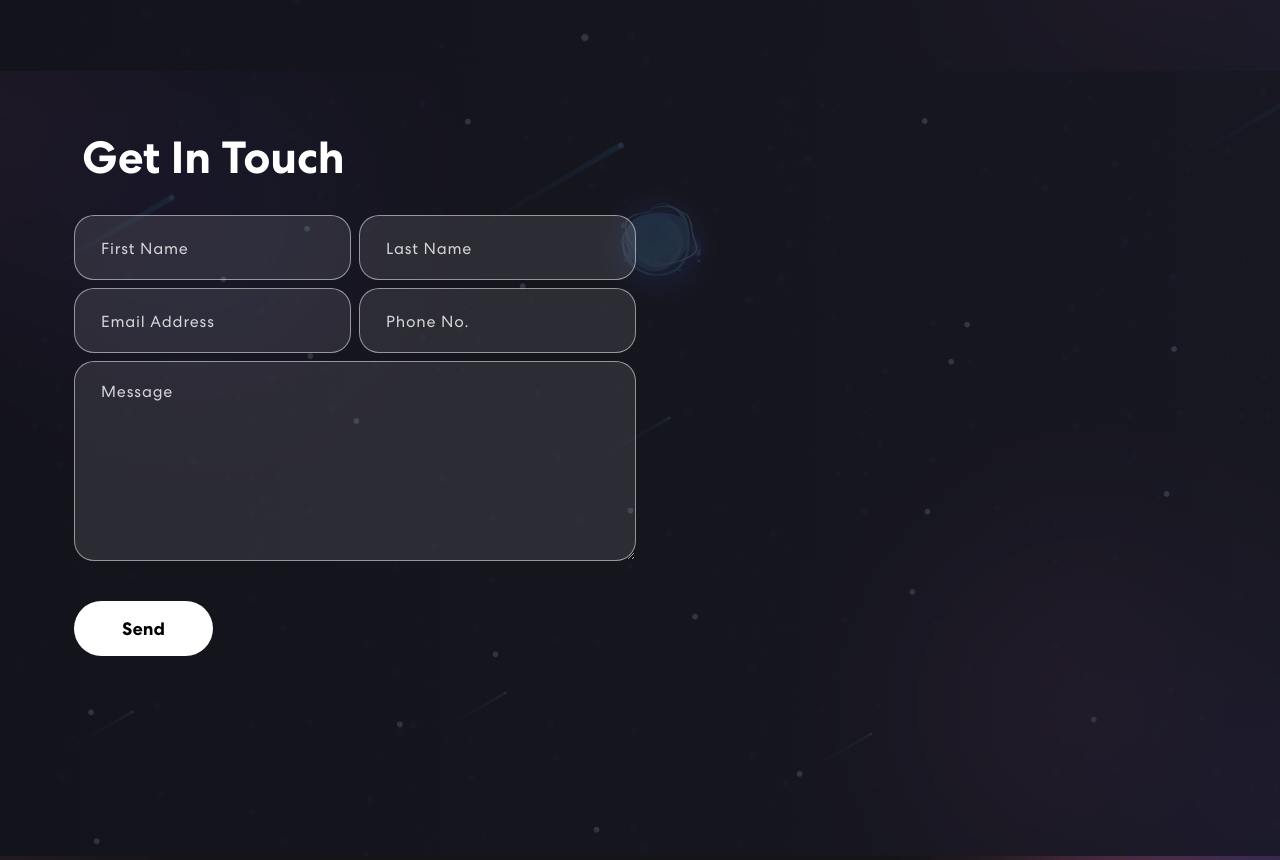
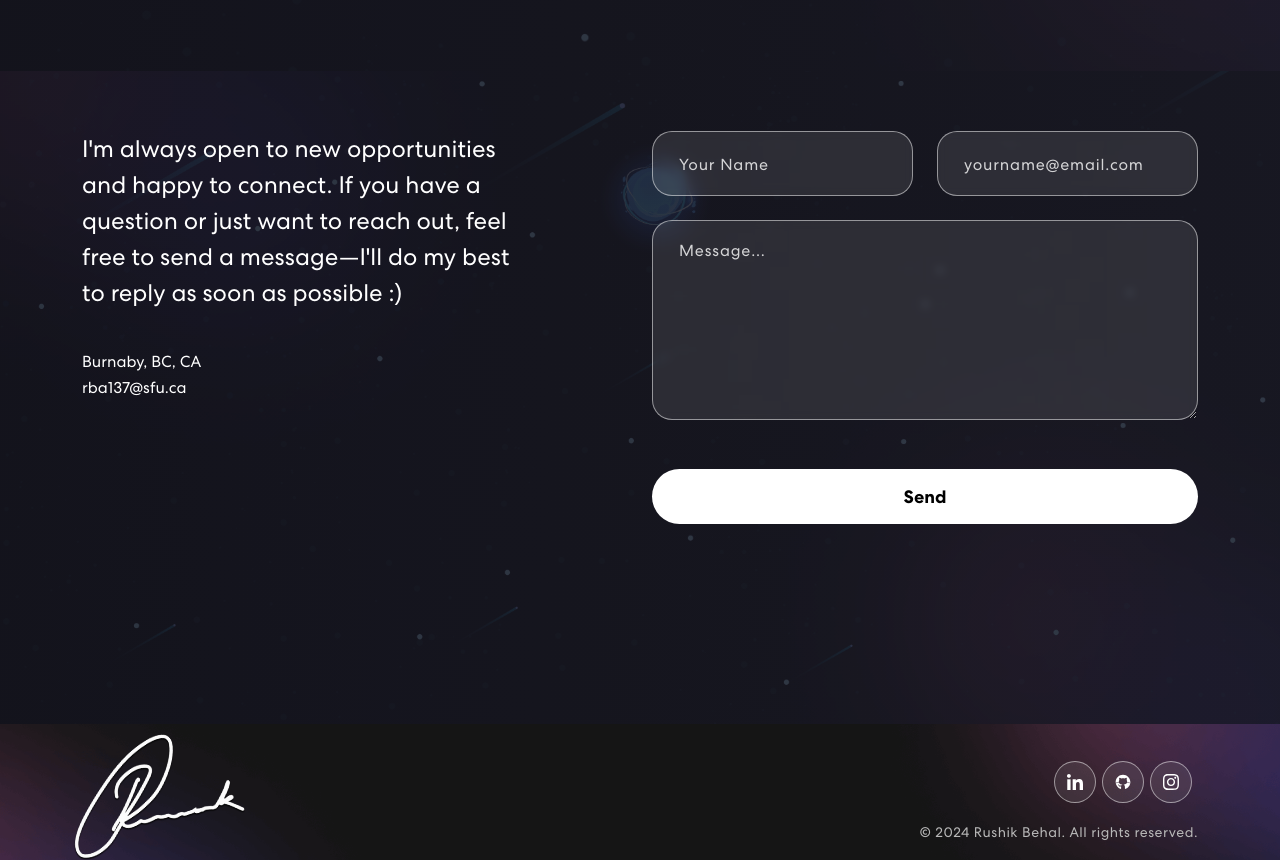
Before and after one commit to Rushik-B/personal-portfolio, a React (Create React App) app: page / in a window 1280 px wide. Shown: the part 1720-2580 px from the top of the page. Built offline with nearby package versions, Linux system fonts and the light colour scheme.

Commit message:
Changed the contact section and added some text

```diff
--- a/src/App.css
+++ b/src/App.css
@@ -226,6 +226,15 @@ nav.navbar .navbar-toggler[aria-expanded="true"] .navbar-toggler-icon:after {
 	background-color: #fff;
 	height: 2px;
 }
+nav.navbar .navbar-nav a.nav-link.navbar-link[href$=".pdf"] {
+  opacity: 0.75;
+}
+
+nav.navbar .navbar-nav a.nav-link.navbar-link[href$=".pdf"]:hover,
+nav.navbar .navbar-nav a.nav-link.navbar-link[href$=".pdf"].active {
+  opacity: 1;
+}
+
 nav.navbar .navbar-toggler[aria-expanded="true"] .navbar-toggler-icon:before {
 	transform: translateY(8px) rotate(-45deg);
 	background-color: #fff;
@@ -606,21 +615,82 @@ nav.navbar .navbar-toggler[aria-expanded="true"] .navbar-toggler-icon {
   box-shadow: 0 5px 15px rgba(0, 0, 0, 0.3);
 }
 
-.contact form button::before {
-  content: "";
-  background: #121212;
-  width: 0;
-  height: 100%;
-  position: absolute;
-  top: 0;
-  left: 0;
-  z-index: 0;
-  transition: 0.3s ease-in-out;
-}
+
 
 .contact form button:hover::before {
   width: 100%;
 }
+
+
+.contact-text {
+  color: #fff;
+}
+
+.message-text {
+  font-size: 24px;
+  line-height: 1.5;
+  margin-bottom: 40px;
+}
+
+.contact-info {
+  margin-top: 30px;
+  color: #fff;
+}
+
+.contact-info p {
+  margin: 5px 0;
+  font-size: 16px;
+}
+
+.form-control {
+  background: #2d2d2d;
+  border: none;
+  padding: 15px 20px;
+  border-radius: 8px;
+  color: #fff;
+  margin-bottom: 15px;
+}
+
+.form-control::placeholder {
+  color: #888;
+}
+
+.send-button {
+  width: 100%;
+  padding: 15px;
+  background: #ffffff; /* White background initially */
+  border: none;
+  border-radius: 8px;
+  font-weight: 600;
+  color: #000; /* Black text initially */
+  cursor: pointer;
+  transition: all 0.3s ease;
+}
+
+.send-button:hover {
+  background: #000000; /* Black background on hover */
+  color: #ffffff; /* White text on hover */
+}
+
+textarea.form-control {
+  min-height: 120px;
+  resize: vertical;
+}
+
+
+/* Responsive Design */
+@media (max-width: 768px) {
+  .contact-text-box {
+    padding: 40px;
+    max-width: 100%; /* Full width on smaller screens */
+  }
+
+  .contact-text-box p {
+    font-size: 18px; /* Slightly smaller text on smaller screens */
+  }
+}
+
+
 
 /************ Footer Css ************/
 .footer {
--- a/src/components/Contact.js
+++ b/src/components/Contact.js
@@ -35,55 +35,65 @@ export const Contact = () => {
     setButtonText("Send");
     let result = await response.json();
     setFormDetails(formInitialDetails);
-    if (result.code == 200) {
-      setStatus({ succes: true, message: 'Message sent successfully'});
+    if (result.code === 200) {
+      setStatus({ success: true, message: 'Message sent successfully' });
     } else {
-      setStatus({ succes: false, message: 'Something went wrong, please try again later.'});
+      setStatus({ success: false, message: 'Something went wrong, please try again later.' });
     }
   };
 
   return (
     <section className="contact" id="connect">
       <Container>
-        <Row className="align-items-center">
-          {/* Removed the image code here */}
-          <Col size={12} md={6}>
-            <TrackVisibility>
-              {({ isVisible }) =>
-                <div className={isVisible ? "animate__animated animate__fadeIn" : ""}>
-                  <h2>Get In Touch</h2>
+        <Row className="align-items-start justify-content-between">
+          {/* Left side text */}
+          <Col md={5}>
+            <div className="contact-text">
+              <p className="message-text">
+                I'm always open to new opportunities and happy to connect. If you have a question or just want to reach out, feel free to send a message—I'll do my best to reply as soon as possible :)
+              </p>
+              <div className="contact-info">
+                <p>Burnaby, BC, CA</p>
+                <p>rba137@sfu.ca</p>
+              </div>
+            </div>
+          </Col>
+
+          {/* Right side form */}
+          <Col md={6}>
             <form onSubmit={handleSubmit}>
               <Row>
-                      <Col size={12} sm={6} className="px-1">
-                        <input type="text" value={formDetails.firstName} placeholder="First Name" onChange={(e) => onFormUpdate('firstName', e.target.value)} />
+                <Col md={6} className="mb-3">
+                  <input
+                    type="text"
+                    placeholder="Your Name"
+                    className="form-control"
+                  />
                 </Col>
-                      <Col size={12} sm={6} className="px-1">
-                        <input type="text" value={formDetails.lasttName} placeholder="Last Name" onChange={(e) => onFormUpdate('lastName', e.target.value)}/>
+                <Col md={6} className="mb-3">
+                  <input
+                    type="email"
+                    placeholder="yourname@email.com"
+                    className="form-control"
+                  />
                 </Col>
-                      <Col size={12} sm={6} className="px-1">
-                        <input type="email" value={formDetails.email} placeholder="Email Address" onChange={(e) => onFormUpdate('email', e.target.value)} />
+                <Col md={12}>
+                  <textarea
+                    placeholder="Message..."
+                    className="form-control"
+                    rows={6}
+                  />
                 </Col>
-                      <Col size={12} sm={6} className="px-1">
-                        <input type="tel" value={formDetails.phone} placeholder="Phone No." onChange={(e) => onFormUpdate('phone', e.target.value)}/>
+                <Col md={12} className="mt-3">
+                  <button type="submit" className="send-button">
+                    Send
+                  </button>
                 </Col>
-                      <Col size={12} className="px-1">
-                        <textarea rows="6" value={formDetails.message} placeholder="Message" onChange={(e) => onFormUpdate('message', e.target.value)}></textarea>
-                        <button type="submit"><span>{buttonText}</span></button>
-                      </Col>
-                      {
-                        status.message &&
-                        <Col>
-                          <p className={status.success === false ? "danger" : "success"}>{status.message}</p>
-                        </Col>
-                      }
               </Row>
             </form>
-                </div>
-              }
-            </TrackVisibility>
           </Col>
         </Row>
       </Container>
     </section>
-  )
-}
+  );
+};
--- a/src/components/NavBar.js
+++ b/src/components/NavBar.js
@@ -1,5 +1,5 @@
 import { useState, useEffect } from "react";
-import { Navbar, Nav, Container } from "react-bootstrap";
+import { Navbar, Nav, Container, Placeholder } from "react-bootstrap";
 import logo from '../assets/img/IMG_0128-removebg-preview.png';
 import navIcon1 from '../assets/img/nav-icon1.svg';
 import navIcon2 from '../assets/img/nav-icon2.svg';
@@ -8,6 +8,8 @@ import { HashLink } from 'react-router-hash-link';
 import {
   BrowserRouter as Router
 } from "react-router-dom";
+import ResumePlaceholder from '../assets/img/Resume-Placeholder.pdf';
+
 
 export const NavBar = () => {
   const [activeLink, setActiveLink] = useState('home');
@@ -57,10 +59,10 @@ export const NavBar = () => {
               <Nav.Link href="#home" className={activeLink === 'home' ? 'active navbar-link' : 'navbar-link'} onClick={() => onUpdateActiveLink('home')}>Home</Nav.Link>
               <Nav.Link href="#projects" className={activeLink === 'projects' ? 'active navbar-link' : 'navbar-link'} onClick={() => onUpdateActiveLink('projects')}>Projects</Nav.Link>
               <Nav.Link
-                href="/resume.pdf"
+                href={ResumePlaceholder}
                 target="_blank"
                 rel="noopener noreferrer"
-                className={activeLink === 'resume' ? 'active navbar-link' : 'navbar-link'}
+                className={`nav-link navbar-link ${activeLink === 'resume' ? 'active' : ''}`}
                 onClick={() => onUpdateActiveLink('resume')}
               >
                 Resume
```
Also changed, not shown: 1 other file (tests, documents, lock files or other folders). Lines whose indentation alone changed are shown as unchanged.
